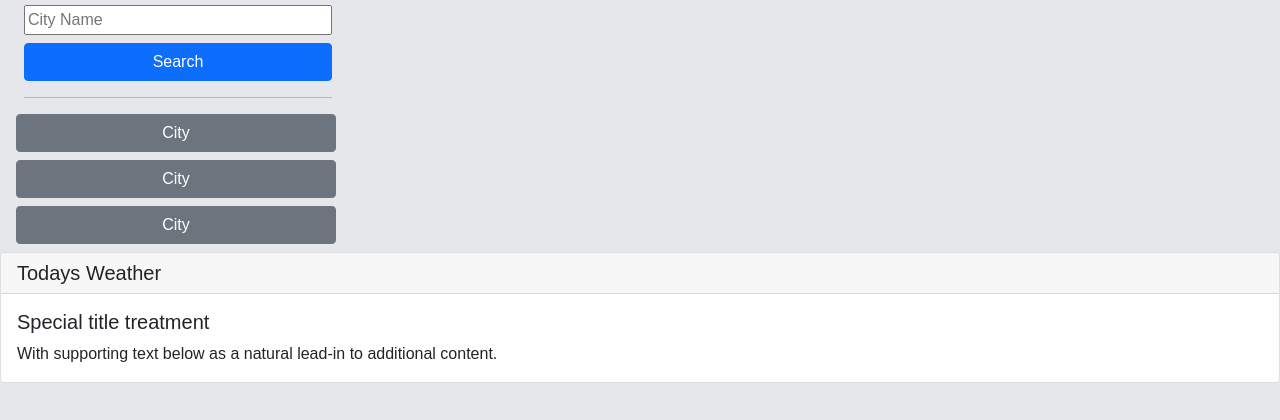
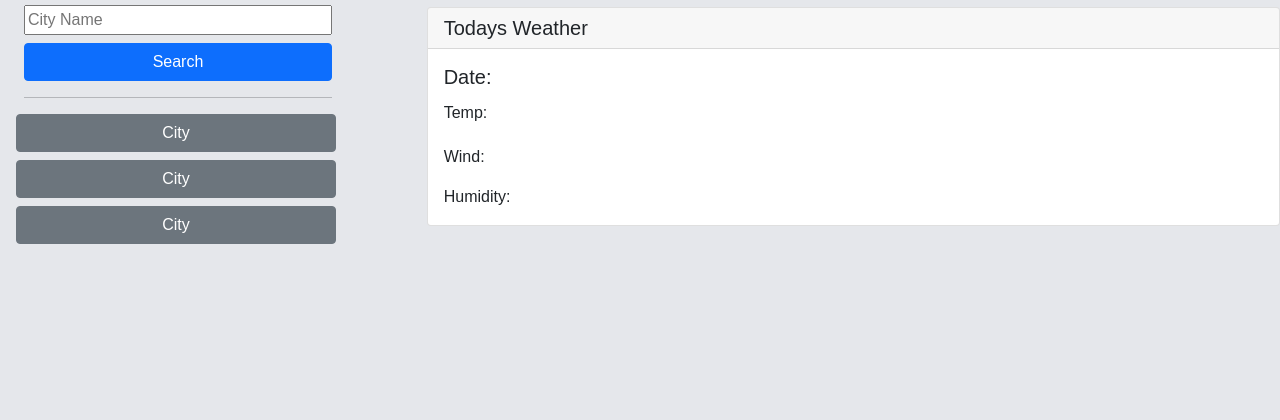
Before and after one commit to DavidDontKnow/whats-the-weather, a plain HTML site: page index.html in a window 1280 px wide. Shown: the part 170-590 px from the top of the page. Drawn offline with nearby package versions, Linux system fonts and the light colour scheme.

Commit message:
todays weather

```diff
--- a/index.html
+++ b/index.html
@@ -18,7 +18,7 @@
 		<h1 class="text-center display-1">WEATHER DASHBOARD</h1>
 		<hr>
 	</header>
-	<main>
+	<main class="position-relative">
 
 		<section id="search" class="mx-4">
 			<h2>Search for a city:</h2>
@@ -38,12 +38,13 @@
 		</section>
 
 		<section id="current-weather">
-			<div class="card">
+			<div class="card col-8 position-absolute top-0 end-0 my-5 ">
 				<h5 class="card-header">Todays Weather</h5>
 				<div class="card-body">
-					<h5 class="card-title">Special title treatment</h5>
-					<p class="card-text">With supporting text below as a natural lead-in to additional content.</p>
-
+					<h5 class="card-title ">Date: <span id="current-date"></span></h5>
+					<p class="card-text py-1">Temp: <span id="temp"></span></p>
+					<p class="card-text">Wind:<span id="wind"></span></p>
+					<p class="card-text">Humidity:<span id="humidity"></span></p>
 				</div>
 			</div>
 
```
